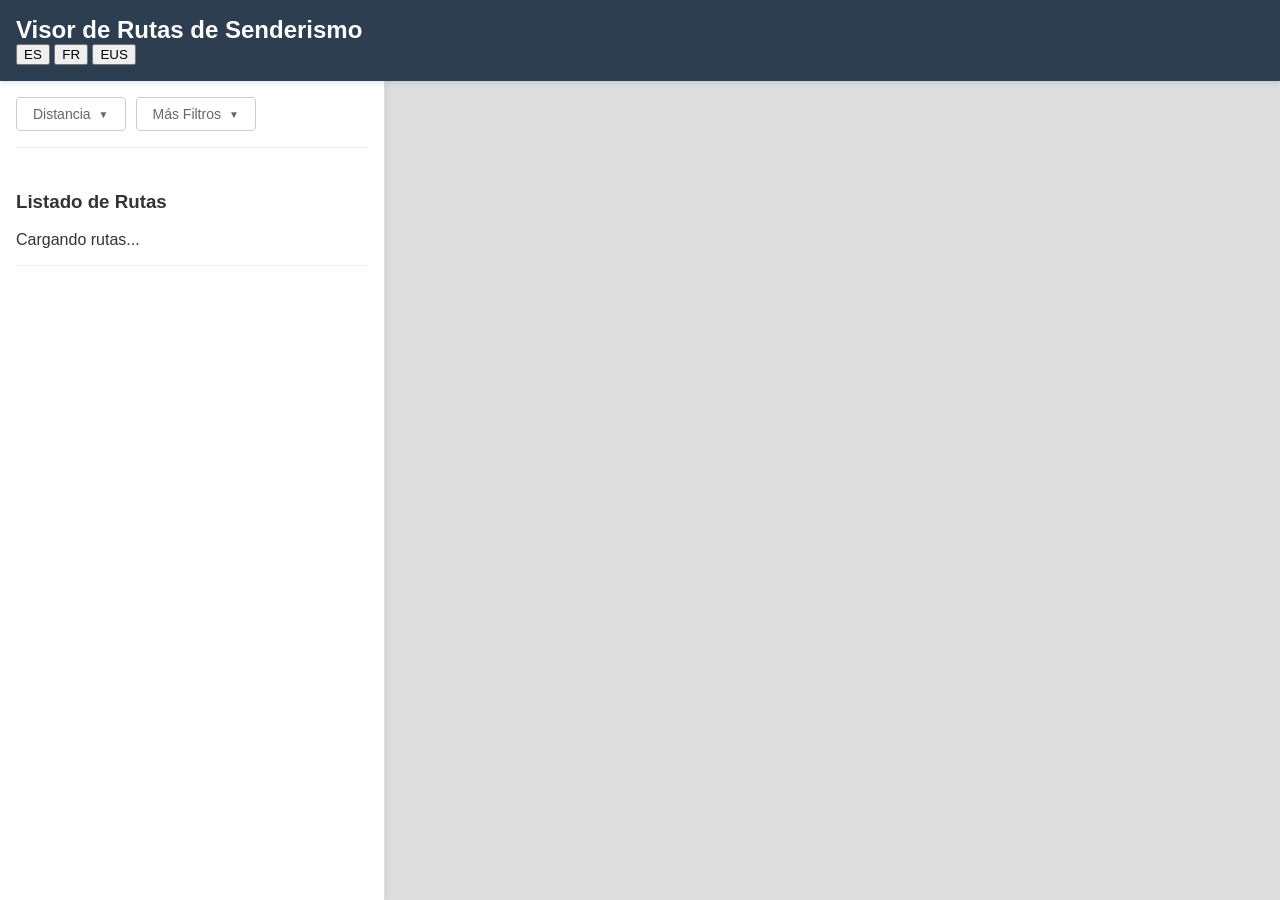
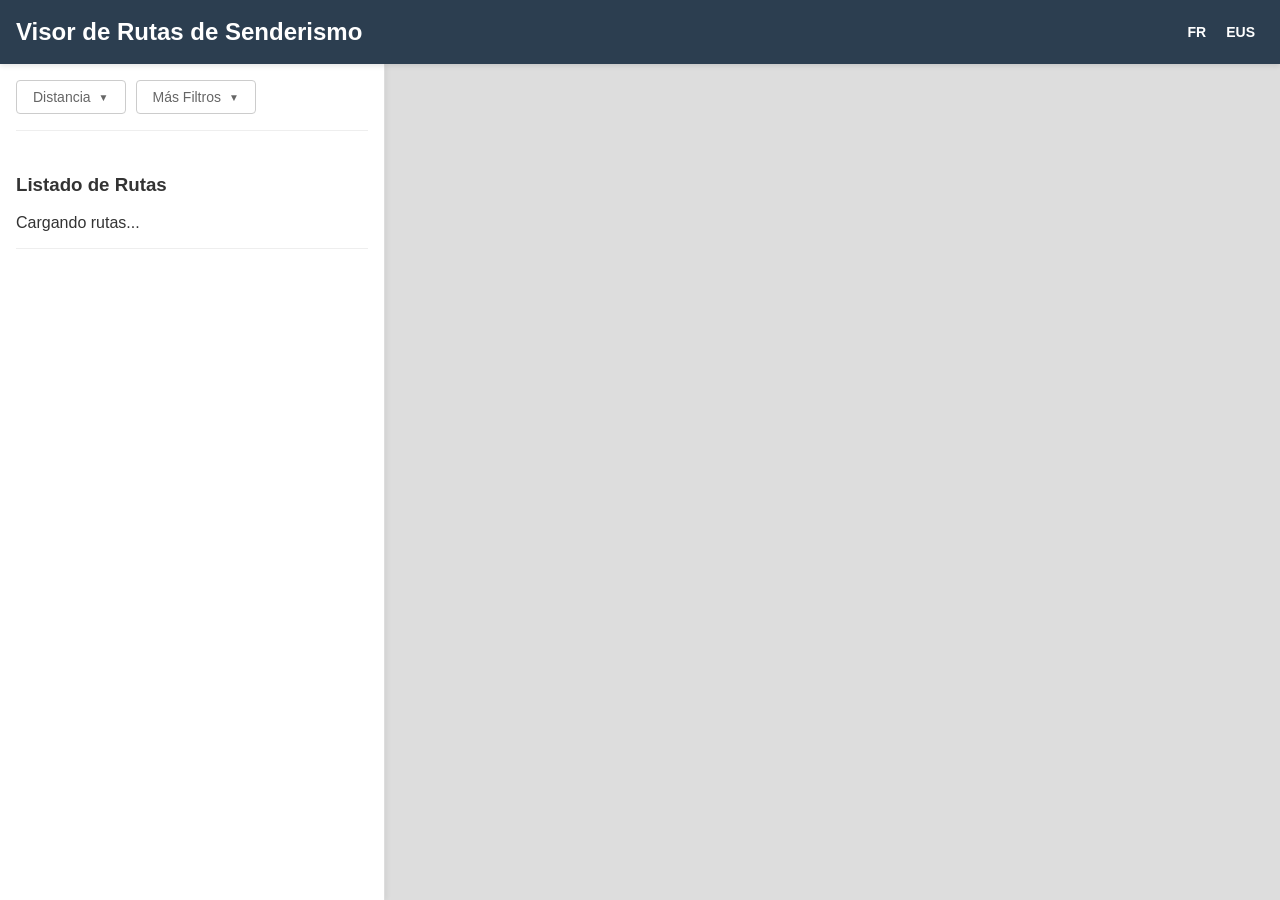

Añadido multilingüismo

--- a/style.css
+++ b/style.css
@@ -26,11 +26,36 @@ header {
     padding: 1rem;
     box-shadow: 0 2px 5px rgba(0, 0, 0, 0.1);
     z-index: 10;
+    display: flex;
+    justify-content: space-between;
+    align-items: center;
 }
 
 header h1 {
     margin: 0;
     font-size: 1.5rem;
+}
+
+.lang-switcher {
+    display: flex;
+    gap: 2px;
+    align-items: right;
+}
+
+.lang-btn {
+    padding: 8px 9px;
+    cursor: pointer;
+    font-size: 14px;
+    font-weight: bold;
+    color: white;
+    background-color: transparent;
+    border: none;
+    display: flex;
+    align-items: center;
+    gap: 8px;
+    transition: all 0.2s;
+
+
 }
 
 .main-container {
@@ -468,4 +493,8 @@ header h1 {
     margin-top: 35px;
     font-size: 13px;
     color: #666;
+}
+
+.lang-btn.active {
+    display: none;
 }
